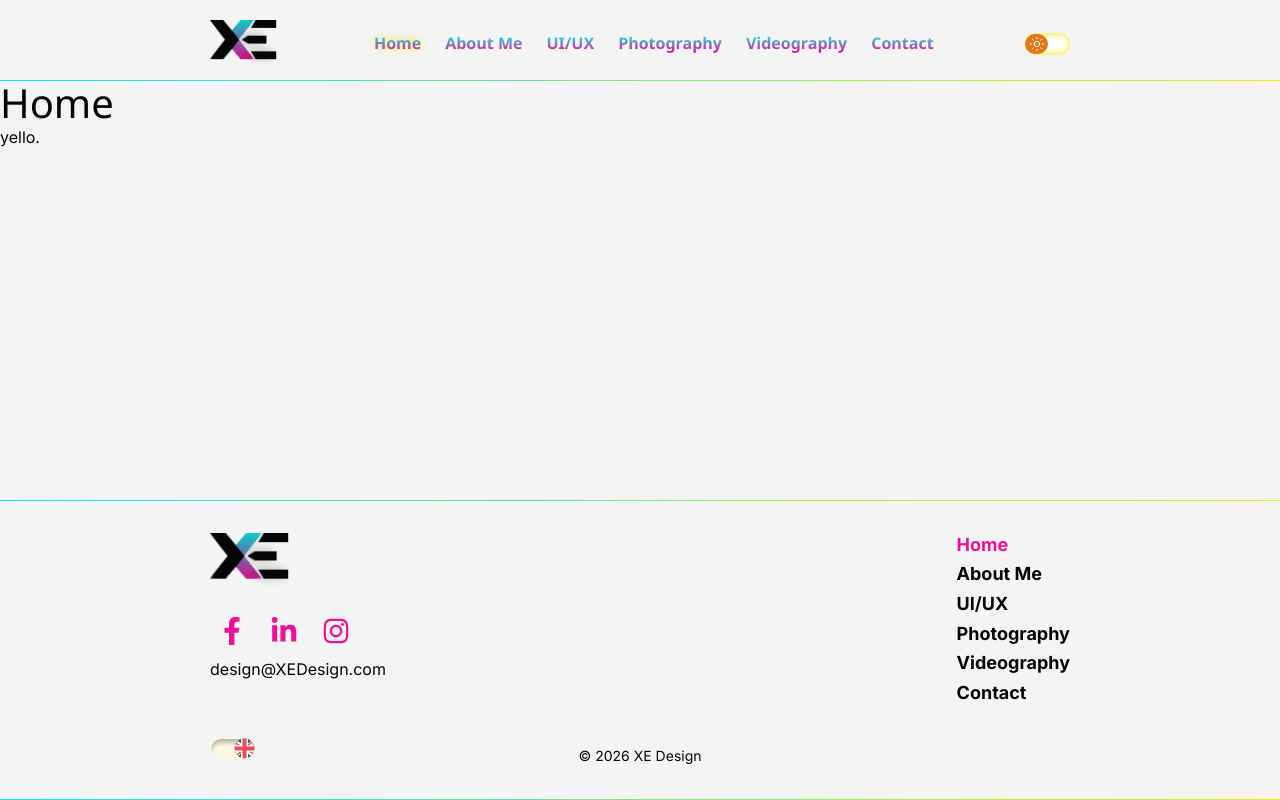
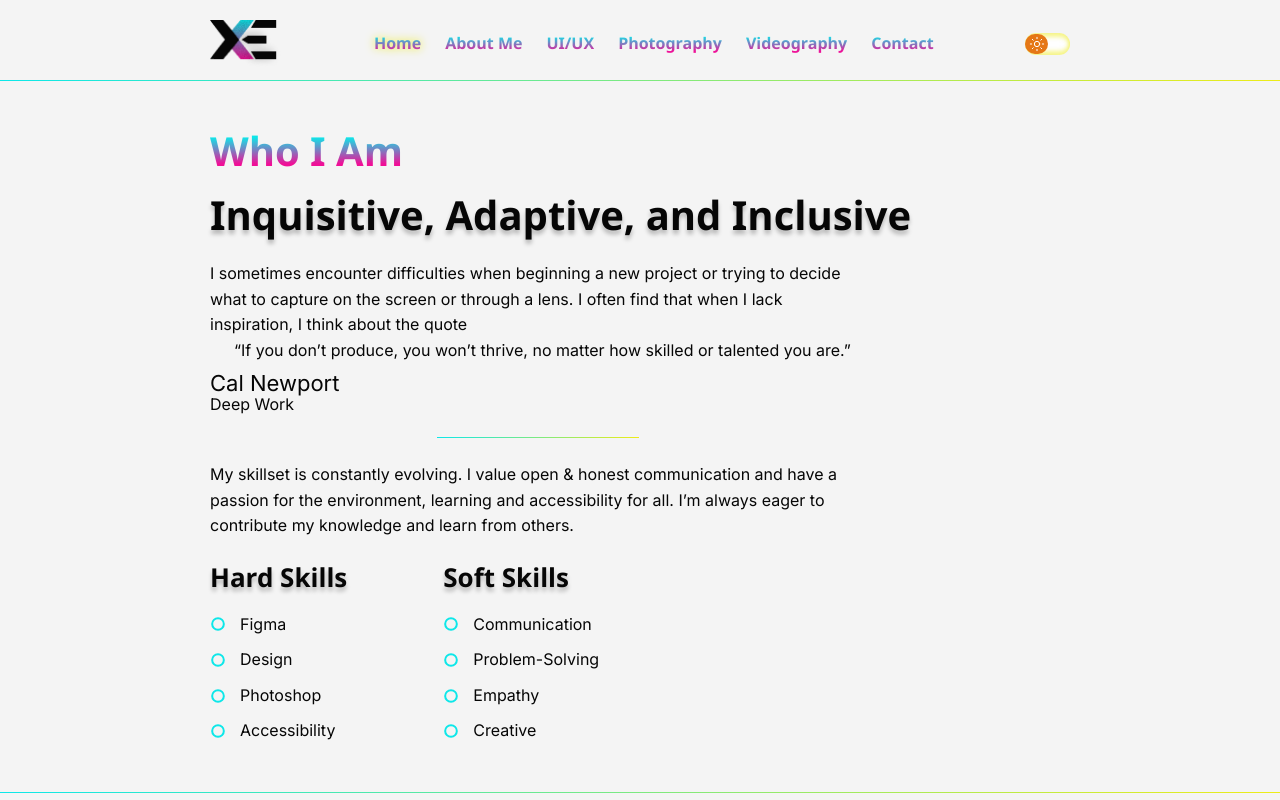
Before and after one commit to duct-tape-deployments/devin-portfolio, a React (Vite) app: page / in a window 1280 px wide. Shown: the top 800 px of the page. Built offline with nearby package versions, Linux system fonts and the light colour scheme; a web font is replaced by a local one.

Commit message:
feat: add homepage Who I Am section
- add WhoIAm with bio, quote and hard/soft skills
- add en/no copy in i18n/whoIAm
- shrink Norwegian tagline below 393px to avoid a mid-word break
- render WhoIAm on Home

```diff
--- /dev/null
+++ b/src/components/home/WhoIAm.tsx
@@ -0,0 +1,70 @@
+import { Circle } from 'lucide-react';
+
+import { GradientDivider } from '@/components/interface/GradientDivider';
+import { PageContainer } from '@/components/layout/PageContainer';
+import { Section } from '@/components/layout/Section';
+import { whoIAm } from '@/i18n/whoIAm';
+import { useLanguageStore, useT } from '@/stores/languageStore';
+
+export function WhoIAm() {
+  const language = useLanguageStore((state) => state.language);
+  const t = useT(whoIAm);
+
+  const skillGroups = [t.hardSkills, t.softSkills];
+
+  return (
+    <Section space="tight" aria-labelledby="who-i-am-title">
+      <PageContainer className="flex flex-col gap-6">
+        <div className="flex flex-col gap-5">
+          <h2
+            id="who-i-am-title"
+            className="bg-gradient-text bg-clip-text font-display text-h1 font-bold text-transparent"
+          >
+            {t.title}
+          </h2>
+          <p
+            className={`font-display text-h1 font-bold wrap-break-word text-shadow-drop ${language === 'no' ? 'max-[392px]:text-4xl' : ''}`}
+          >
+            {t.tagline}
+          </p>
+        </div>
+
+        <div className="max-w-prose">
+          <p>{t.intro}</p>
+
+          <figure>
+            <blockquote className="indent-6">{t.quote}</blockquote>
+
+            <figcaption className="mt-2">
+              <span className="block text-h3">{t.quoteAuthor}</span>
+              <cite className="block text-label not-italic">{t.quoteSource}</cite>
+            </figcaption>
+          </figure>
+        </div>
+
+        <div className="max-w-prose">
+          <GradientDivider className="mx-auto max-w-50.5" />
+        </div>
+
+        <p className="max-w-prose">{t.outro}</p>
+
+        <div className="flex flex-wrap justify-between gap-x-8 gap-y-8 md:justify-start md:gap-x-24">
+          {skillGroups.map(({ title, items }) => (
+            <div key={title}>
+              <h3 className="font-display text-h2 font-bold text-shadow-drop">{title}</h3>
+
+              <ul className="mt-5 flex flex-col gap-2.5">
+                {items.map((skill) => (
+                  <li key={skill} className="flex items-center gap-3.5">
+                    <Circle size={14} absoluteStrokeWidth className="mx-px shrink-0 text-cyan" />
+                    {skill}
+                  </li>
+                ))}
+              </ul>
+            </div>
+          ))}
+        </div>
+      </PageContainer>
+    </Section>
+  );
+}
--- /dev/null
+++ b/src/i18n/whoIAm.ts
@@ -0,0 +1,64 @@
+import type { Language } from '@/stores/languageStore';
+
+type SkillGroup = {
+  title: string;
+  items: string[];
+};
+
+type WhoIAmStrings = {
+  title: string;
+  tagline: string;
+  intro: string;
+  quote: string;
+  quoteAuthor: string;
+  quoteSource: string;
+  outro: string;
+  hardSkills: SkillGroup;
+  softSkills: SkillGroup;
+};
+
+const prose = {
+  tagline: 'Inquisitive, Adaptive, and Inclusive',
+  intro:
+    'I sometimes encounter difficulties when beginning a new project or trying to decide what to capture on the screen or through a lens. I often find that when I lack inspiration, I think about the quote',
+  quote: '“If you don’t produce, you won’t thrive, no matter how skilled or talented you are.”',
+  quoteAuthor: 'Cal Newport',
+  quoteSource: 'Deep Work',
+  outro:
+    'My skillset is constantly evolving. I value open & honest communication and have a passion for the environment, learning and accessibility for all. I’m always eager to contribute my knowledge and learn from others.',
+};
+
+export const whoIAm: Record<Language, WhoIAmStrings> = {
+  en: {
+    ...prose,
+    title: 'Who I Am',
+    hardSkills: {
+      title: 'Hard Skills',
+      items: ['Figma', 'Design', 'Photoshop', 'Accessibility'],
+    },
+    softSkills: {
+      title: 'Soft Skills',
+      items: ['Communication', 'Problem-Solving', 'Empathy', 'Creative'],
+    },
+  },
+
+  no: {
+    ...prose,
+    title: 'Hvem jeg er',
+    tagline: 'Nysgjerrig, tilpasningsdyktig og inkluderende',
+    intro:
+      'Noen ganger støter jeg på vanskeligheter når jeg begynner på et nytt prosjekt eller prøver å bestemme meg for hva jeg skal fange på skjermen eller gjennom en linse. Jeg opplever ofte at når jeg mangler inspirasjon, tenker jeg på sitatet',
+    outro:
+      'Ferdighetene mine er i stadig utvikling. Jeg verdsetter åpen og ærlig kommunikasjon og brenner for miljøet, læring og tilgjengelighet for alle. Jeg er alltid ivrig etter å bidra med kunnskapen min og lære av andre.',
+    // Kept skill headings English for now. Norwegian options:
+    // 'Faglige ferdigheter' (hard) and 'Myke ferdigheter' (soft).
+    hardSkills: {
+      title: 'Hard Skills',
+      items: ['Figma', 'Design', 'Photoshop', 'Accessibility'],
+    },
+    softSkills: {
+      title: 'Soft Skills',
+      items: ['Kommunikasjon', 'Problemløsning', 'Empati', 'Kreativitet'],
+    },
+  },
+};
--- a/src/pages/Home.tsx
+++ b/src/pages/Home.tsx
@@ -1,10 +1,7 @@
+import { WhoIAm } from '@/components/home/WhoIAm';
+
 function Home() {
-  return (
-    <section className="bg-background">
-      <h1>Home</h1>
-      <p>yello.</p>
-    </section>
-  );
+  return <WhoIAm />;
 }
 
 export default Home;
```
